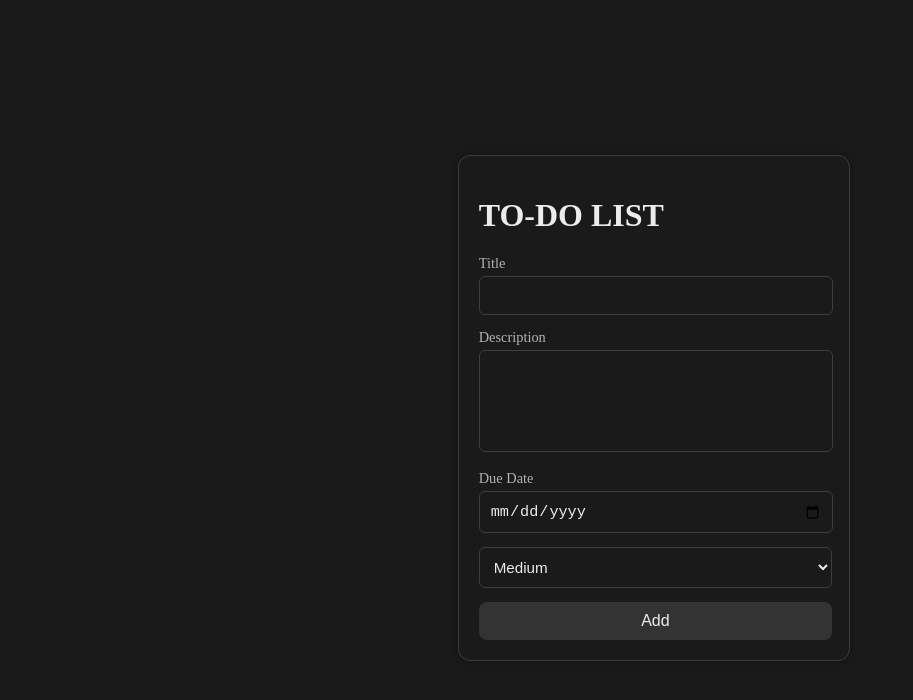
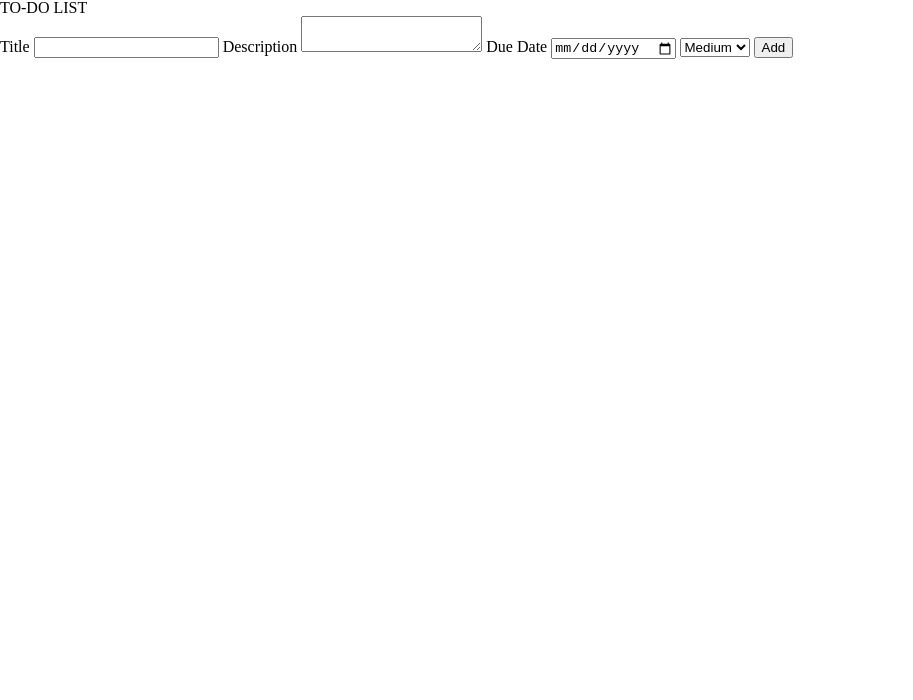
Before and after one commit to gabrielberluccidev/odin-todo-list, a website built with webpack: page src/template.html in a window 1280 px wide. Shown: the whole page, without its empty margins (0-913 px from the left). Built offline with nearby package versions, Linux system fonts and the light colour scheme.

Commit message:
feat: add css root info and css reset

```diff
--- a/src/styles.css
+++ b/src/styles.css
@@ -1,74 +1,242 @@
 :root {
-  --color-bg: #1a1a1a; /* Fundo principal */
-  --color-card: #262626; /* Fundo de cards/tarefas */
-  --color-text-primary: #ececec; /* Texto principal */
-  --color-text-secondary: #b3b3b3; /* Texto secundário/descritivo */
-  --color-border: #3d3d3d; /* Bordas e divisores */
-  --color-button: #333333; /* Fundo do botão */
-  --color-button-hover: #444444; /* Fundo do botão no hover */
+  /* ===== Base / Backgrounds ===== */
+  --bg: #0f1117;
+  --surface: #151922;
+  --surface-2: #1b2030;
+  --overlay: rgba(0, 0, 0, 0.5);
+
+  /* ===== Texto ===== */
+  --text: #e6e6e6;
+  --text-dim: #b3bac7;
+  --text-muted: #8a93a5;
+  --text-inverse: #0f1117;
+
+  /* ===== Paleta Ação/Marca ===== */
+  --accent: #0ea5a8;
+  --accent-hover: #0b8184;
+  --accent-ghost: rgba(14, 165, 168, 0.15);
+  --focus-ring: #22d3ee;
+
+  /* ===== Bordas / Divisores ===== */
+  --border: #2a2f3a;
+  --divider: #232833;
+  --border-contrast: #394256;
+
+  /* ===== Inputs / Checkbox / Campos ===== */
+  --input-bg: #111520;
+  --input-border: #2a2f3a;
+  --input-placeholder: #7f889a;
+  --input-check: #22d3ee;
+
+  /* ===== Estados ===== */
+  --success: #22c55e;
+  --warning: #f59e0b;
+  --danger: #ef4444;
+  --info: #60a5fa;
+  --disabled: #3a4150;
+
+  /* ===== Prioridades (tags) ===== */
+  --prio-low: #4caf50;
+  --prio-medium: #ffc107;
+  --prio-high: #f44336;
+  --tag-fg: #0f1117;
+  --tag-bg: rgba(255, 255, 255, 0.08);
+  --tag-border: rgba(255, 255, 255, 0.12);
+
+  /* ===== Cores das listas (sidebar) ===== */
+  --cat-personal: #0ea5a8;
+  --cat-work: #f59e0b;
+  --cat-shopping: #a855f7;
+  --cat-errands: #22c55e;
+
+  /* ===== Metadados (datas à direita) ===== */
+  --meta: #a2a9b8;
+
+  /* ===== Shadows ===== */
+  --shadow-sm: 0 1px 2px rgba(0, 0, 0, 0.4);
+  --shadow-md: 0 4px 6px rgba(0, 0, 0, 0.45);
+  --shadow-lg: 0 8px 20px rgba(0, 0, 0, 0.5);
+  --shadow-xl: 0 12px 28px rgba(0, 0, 0, 0.55);
+  --shadow-accent: 0 0 10px rgba(14, 165, 168, 0.5);
+  --shadow-success: 0 0 10px rgba(34, 197, 94, 0.45);
+  --shadow-warning: 0 0 10px rgba(245, 158, 11, 0.45);
+  --shadow-danger: 0 0 10px rgba(239, 68, 68, 0.45);
+
+  /* ===== Raios / Espaçamentos ===== */
+  --radius-sm: 10px;
+  --radius-md: 14px;
+  --radius-lg: 20px;
+  --radius-xl: 24px;
+  --pad-sm: 8px;
+  --pad-md: 12px;
+  --pad-lg: 16px;
+
+  /* ===== Botões ===== */
+  --btn-bg: var(--accent);
+  --btn-bg-hover: var(--accent-hover);
+  --btn-fg: #e6f9fa;
+  --btn-border: transparent;
+  --btn-shadow: var(--shadow-md);
+
+  /* ===== Cartões / Painéis ===== */
+  --card-bg: var(--surface);
+  --card-border: var(--border);
+  --card-shadow: var(--shadow-lg);
+
+  /* ===== Hovers / Actives ===== */
+  --hover: rgba(255, 255, 255, 0.04);
+  --active: rgba(255, 255, 255, 0.08);
+
+  /* ===== Gradientes ===== */
+  --grad-accent: linear-gradient(90deg, #0ea5a8 0%, #22d3ee 100%);
+
+  /* ===== Tamanhos ===== */
+  --font-xs: 0.75rem; /* 12px */
+  --font-sm: 0.875rem; /* 14px */
+  --font-md: 1rem; /* 16px */
+  --font-lg: 1.125rem; /* 18px */
+  --font-xl: 1.25rem; /* 20px */
+  --font-xxl: 1.5rem; /* 24px */
+
+  --icon-sm: 16px;
+  --icon-md: 20px;
+  --icon-lg: 24px;
+  --icon-xl: 32px;
+
+  --input-height-sm: 32px;
+  --input-height-md: 40px;
+  --input-height-lg: 48px;
+
+  --btn-height-sm: 32px;
+  --btn-height-md: 40px;
+  --btn-height-lg: 48px;
+
+  --container-max: 1200px;
+  --sidebar-width: 280px;
 }
 
+/* CSS reset */
+html,
+body,
+div,
+span,
+applet,
+object,
+iframe,
+h1,
+h2,
+h3,
+h4,
+h5,
+h6,
+p,
+blockquote,
+pre,
+a,
+abbr,
+acronym,
+address,
+big,
+cite,
+code,
+del,
+dfn,
+em,
+img,
+ins,
+kbd,
+q,
+s,
+samp,
+small,
+strike,
+strong,
+sub,
+sup,
+tt,
+var,
+b,
+u,
+i,
+center,
+dl,
+dt,
+dd,
+ol,
+ul,
+li,
+fieldset,
+form,
+label,
+legend,
+table,
+caption,
+tbody,
+tfoot,
+thead,
+tr,
+th,
+td,
+article,
+aside,
+canvas,
+details,
+embed,
+figure,
+figcaption,
+footer,
+header,
+hgroup,
+menu,
+nav,
+output,
+ruby,
+section,
+summary,
+time,
+mark,
+audio,
+video {
+  margin: 0;
+  padding: 0;
+  border: 0;
+  font-size: 100%;
+  font: inherit;
+  vertical-align: baseline;
+}
+/* HTML5 display-role reset for older browsers */
+article,
+aside,
+details,
+figcaption,
+figure,
+footer,
+header,
+hgroup,
+menu,
+nav,
+section {
+  display: block;
+}
 body {
-  background-color: var(--color-bg);
-  display: flex;
-  justify-content: center;
-  align-items: center;
-  min-height: 100vh;
+  line-height: 1;
 }
-
-.todo-card {
-  color: var(--color-text-primary);
-  border: 1px solid var(--color-border);
-  border-radius: 12px;
-  padding: 20px;
-  max-width: 350px;
-  width: 100%;
-  box-shadow: 0 0 10px rgba(0, 0, 0, 0.3);
+ol,
+ul {
+  list-style: none;
 }
-
-.todo-card label {
-  display: block;
-  font-size: 0.9rem;
-  color: var(--color-text-secondary);
-  margin-bottom: 4px;
+blockquote,
+q {
+  quotes: none;
 }
-
-.todo-card input,
-.todo-card textarea,
-.todo-card select {
-  width: 95%;
-  background-color: var(--color-bg);
-  color: var(--color-text-primary);
-  border: 1px solid var(--color-border);
-  border-radius: 6px;
-  padding: 10px;
-  font-size: 0.95rem;
-  margin-bottom: 14px;
+blockquote:before,
+blockquote:after,
+q:before,
+q:after {
+  content: "";
+  content: none;
 }
-
-.todo-card select {
-  width: 101%;
+table {
+  border-collapse: collapse;
+  border-spacing: 0;
 }
-
-.todo-card textarea {
-  height: 80px;
-  width: 95%;
-  resize: none;
-}
-
-.todo-card button {
-  background-color: var(--color-button);
-  color: var(--color-text-primary);
-  border: none;
-  border-radius: 8px;
-  padding: 10px 16px;
-  font-size: 1rem;
-  cursor: pointer;
-  transition: background-color 0.2s ease;
-  width: 101%;
-}
-
-.todo-card button:hover {
-  background-color: var(--color-button-hover);
-  cursor: pointer;
-}
```
